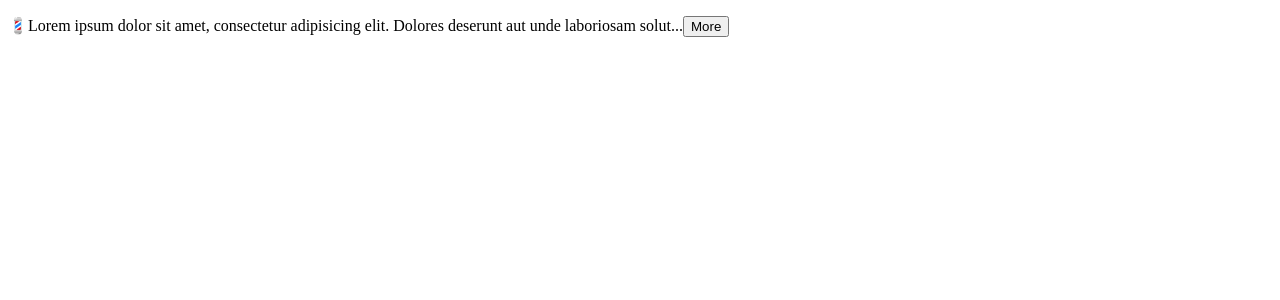
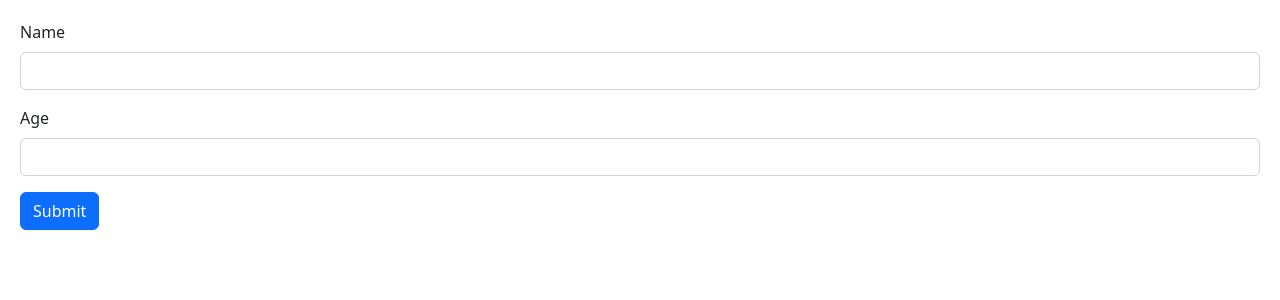
Before and after one commit to prabhu-raja/react-app, a React (Vite) app: page / in a window 1280 px wide. Shown: the top 300 px of the page. Built offline with nearby package versions, Linux system fonts and the light colour scheme.

Commit message:
30 - 📈 - Building form

```diff
--- a/src/App.tsx
+++ b/src/App.tsx
@@ -9,8 +9,14 @@
 import NavBar from './components/NavBar';
 import Cart from './components/Cart';
 import ExpandableText from './components/ExpandableText';
+import Form from './Form';
 
 function App() {
+  return (
+    <div>
+      <Form />
+    </div>
+  );
   // const [alertVisible, setAlertVisibility] = useState(false);
   // const items = ['New York', 'San Francisco', 'Tokyo', 'Toronto'];
   // const handleSelectItem = (item: string) => {
@@ -76,56 +82,56 @@
   //   });
   // };
 
-  return (
-    <>
-      <ExpandableText>
-        Lorem ipsum dolor sit amet, consectetur adipisicing elit. Dolores
-        deserunt aut unde laboriosam soluta veniam, ea quos aliquid error cum?
-        Sapiente quod dolorum perferendis praesentium cum architecto. Nam
-        tenetur facere, id, tempore itaque quae nostrum dicta voluptatibus
-        deserunt animi ex dolor earum nisi deleniti, amet velit repellat
-        obcaecati ipsa optio dolores reprehenderit? Dolor accusantium ipsa iste
-        unde sed mollitia ea iure alias nostrum beatae, ducimus ipsam eveniet
-        dolorum debitis reprehenderit magnam assumenda minima, distinctio
-        similique quibusdam fugit nobis, soluta optio! Error nam voluptatibus
-        blanditiis laborum optio. Dolor quas eos magni quisquam veritatis optio
-        debitis suscipit. Vel nulla magni deleniti quae.
-      </ExpandableText>
-    </>
-    // <div>
-    //   <button onClick={handleClick}>click</button>
-    // </div>
-    // <>
-    //   <NavBar cartItemsCount={cartItems.length}></NavBar>
-    //   <Cart cartItems={cartItems} onClear={handleClear}></Cart>
-    // </>
-    // <div>
-    //   {bugs.map((bug) => (
-    //     <p key={bug.id}>
-    //       {bug.title} {JSON.stringify(bug.isFixed)}
-    //     </p>
-    //   ))}
-    //   <button onClick={handleClick}>Update bug🐞</button>
-    // </div>
-    // <div>
-    //   <BsFillCalendarFill color="red" size="40" />
-    //   <ListGroup
-    //     items={items}
-    //     heading="Cities"
-    //     onSelectItem={handleSelectItem}></ListGroup>
-    //   <Button>My button</Button>
-    //   <Like onClick={() => console.log('👍')}></Like>
-    // </div>
-    // ---
-    // <div>
-    //   {alertVisible && (
-    //     <Alert onClose={() => setAlertVisibility(false)}>
-    //       Hello <span>World!</span>
-    //     </Alert>
-    //   )}
-    //   <Button onClick={() => setAlertVisibility(true)}>My button</Button>
-    // </div>
-  );
+  // return (
+  //   <>
+  //     <ExpandableText>
+  //       Lorem ipsum dolor sit amet, consectetur adipisicing elit. Dolores
+  //       deserunt aut unde laboriosam soluta veniam, ea quos aliquid error cum?
+  //       Sapiente quod dolorum perferendis praesentium cum architecto. Nam
+  //       tenetur facere, id, tempore itaque quae nostrum dicta voluptatibus
+  //       deserunt animi ex dolor earum nisi deleniti, amet velit repellat
+  //       obcaecati ipsa optio dolores reprehenderit? Dolor accusantium ipsa iste
+  //       unde sed mollitia ea iure alias nostrum beatae, ducimus ipsam eveniet
+  //       dolorum debitis reprehenderit magnam assumenda minima, distinctio
+  //       similique quibusdam fugit nobis, soluta optio! Error nam voluptatibus
+  //       blanditiis laborum optio. Dolor quas eos magni quisquam veritatis optio
+  //       debitis suscipit. Vel nulla magni deleniti quae.
+  //     </ExpandableText>
+  //   </>
+  //   // <div>
+  //   //   <button onClick={handleClick}>click</button>
+  //   // </div>
+  //   // <>
+  //   //   <NavBar cartItemsCount={cartItems.length}></NavBar>
+  //   //   <Cart cartItems={cartItems} onClear={handleClear}></Cart>
+  //   // </>
+  //   // <div>
+  //   //   {bugs.map((bug) => (
+  //   //     <p key={bug.id}>
+  //   //       {bug.title} {JSON.stringify(bug.isFixed)}
+  //   //     </p>
+  //   //   ))}
+  //   //   <button onClick={handleClick}>Update bug🐞</button>
+  //   // </div>
+  //   // <div>
+  //   //   <BsFillCalendarFill color="red" size="40" />
+  //   //   <ListGroup
+  //   //     items={items}
+  //   //     heading="Cities"
+  //   //     onSelectItem={handleSelectItem}></ListGroup>
+  //   //   <Button>My button</Button>
+  //   //   <Like onClick={() => console.log('👍')}></Like>
+  //   // </div>
+  //   // ---
+  //   // <div>
+  //   //   {alertVisible && (
+  //   //     <Alert onClose={() => setAlertVisibility(false)}>
+  //   //       Hello <span>World!</span>
+  //   //     </Alert>
+  //   //   )}
+  //   //   <Button onClick={() => setAlertVisibility(true)}>My button</Button>
+  //   // </div>
+  // );
 }
 
 export default App;
--- /dev/null
+++ b/src/Form.tsx
@@ -0,0 +1,23 @@
+const Form = () => {
+  return (
+    <form>
+      <div className="mb-3">
+        <label htmlFor="name" className="form-label">
+          Name
+        </label>
+        <input id="name" type="text" className="form-control" />
+      </div>
+      <div className="mb-3">
+        <label htmlFor="age" className="form-label">
+          Age
+        </label>
+        <input id="age" type="number" className="form-control" />
+      </div>
+      <button type="submit" className="btn btn-primary">
+        Submit
+      </button>
+    </form>
+  );
+};
+
+export default Form;
--- /dev/null
+++ b/src/index.css
@@ -0,0 +1,3 @@
+body {
+  padding: 20px;
+}
--- a/src/main.tsx
+++ b/src/main.tsx
@@ -1,7 +1,8 @@
 import React from 'react'
 import ReactDOM from 'react-dom/client'
 import App from './App'
-// import 'bootstrap/dist/css/bootstrap.css'
+import 'bootstrap/dist/css/bootstrap.css';
+import './index.css';
 
 ReactDOM.createRoot(document.getElementById('root') as HTMLElement).render(
   <React.StrictMode>
```
